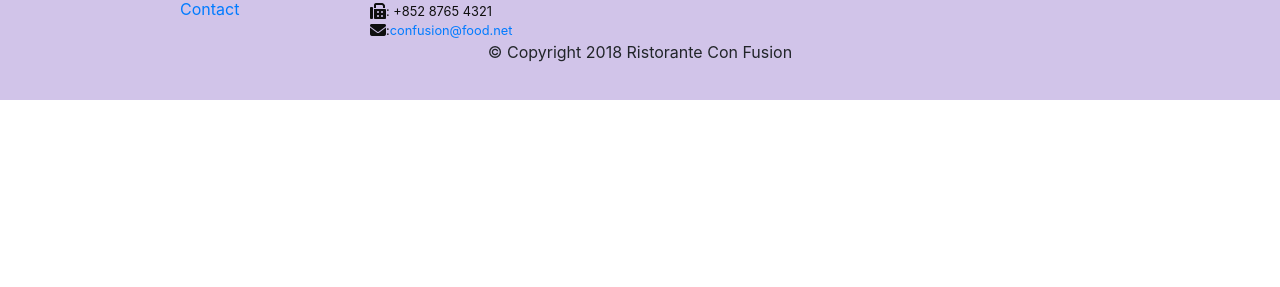
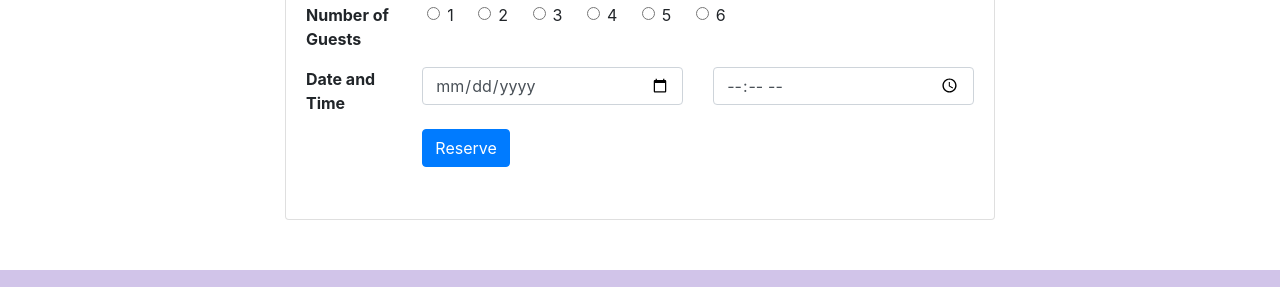
Before and after one commit to s-ghansiala/ConFusion, a website: page index.html in a window 1280 px wide. Shown: the part 1661-1948 px from the top of the page. Before the commit the page ends 1761 px from the top, so only its background shows below. Drawn offline with nearby package versions, Linux system fonts and the light colour scheme.

Commit message:
Assignment2

```diff
--- a/css/styles.css
+++ b/css/styles.css
@@ -35,5 +35,13 @@ body{
 }
 
 .navbar-dark {
-     background-color: #512DA8;
+    background-color: #512DA8;
 }
+
+.BookTable_Margin {
+    margin: 50px 0px 50px 0px;
+}
+
+.BookTable_ButtonSpace{
+    margin:20px;
+}
--- a/index.html
+++ b/index.html
@@ -40,8 +40,11 @@
                     <h1>Ristorante con Fusion</h1>
                     <p>We take inspiration from the World's best cuisines, and create a unique fusion experience. Our lipsmacking creations will tickle your culinary senses!</p>
                 </div>
-                <div class="col-12 col-sm align-self-center">
+                <div class="col-12 col-sm-3 align-self-center">
                     <img src="img/logo.png" class="img-fluid">
+                </div>
+                <div class="col-12 col-sm-3 align-self-center">
+                    <a href="#ReserveTable"><button type="button" class="btn btn-warning">Reserve Table</button></a>
                 </div>
             </div>
         </div>
@@ -73,8 +76,14 @@
                 <h3>This Month's Promotions</h3>
             </div>
             <div class="col col-sm col-md">
-                <h2>Weekend Grand Buffet</h2>
-                <p class="d-none d-sm-block">Featuring mouthwatering combinations with a choice of five different salads, six enticing appetizers, six main entrees and five choicest desserts. Free flowing bubbly and soft drinks. All for just $19.99 per person </p>
+                <div class="media">
+                      <div class="media-body">
+                          <h2>Weekend Grand Buffet <span class="badge badge-danger">NEW</span></h2>
+                          <p class="d-none d-sm-block">Featuring mouthwatering combinations with a choice of five different salads, six enticing appetizers, six main entrees and five choicest desserts. Free flowing bubbly and soft drinks. All for just $19.99 per person </p>
+                      </div>
+                      <img class="d-flex mr-3 img-thumbnail align-self-center"
+                              src="img/buffet.png" alt="Alberto Somayya">
+                </div>
             </div>
         </div>
 
@@ -98,6 +107,64 @@
                 </div>
             </div>
         </div>
+
+        <div class="row justify-content-center BookTable_Margin" id="ReserveTable">
+          <div class="col-12 col-sm-8">
+            <div class="card">
+                  <h3 class="card-header text-white bg-warning">Reserve a Table </h3>
+                  <div class="card-body">
+                      <dl class="row">
+                          <dt class="col-12 col-sm-2 mb-2">Number of Guests</dt>
+                          <dd class="col-12 col-sm-10 form-check mb-2">
+                              <span class="BookTable_ButtonSpace">
+                                  <input class="form-check-input" type="radio" name="Radio1" id="Radio1" value="1">
+                                  <label class="form-check-label" for="Radio1">1</label>
+                              </span>
+                              <span class="BookTable_ButtonSpace">
+                                  <input class="form-check-input" type="radio" name="Radio2" id="Radio2" value="2">
+                                  <label class="form-check-label" for="Radio2">2</label>
+                              </span>
+                              <span class="BookTable_ButtonSpace">
+                                  <input class="form-check-input" type="radio" name="Radio3" id="Radio3" value="3">
+                                  <label class="form-check-label" for="Radio1">3</label>
+                              </span>
+                              <span class="BookTable_ButtonSpace">
+                                  <input class="form-check-input" type="radio" name="Radio4" id="Radio4" value="4">
+                                  <label class="form-check-label" for="Radio1">4</label>
+                              </span>
+                              <span class="BookTable_ButtonSpace">
+                                  <input class="form-check-input" type="radio" name="Radio5" id="Radio5" value="5">
+                                  <label class="form-check-label" for="Radio1">5</label>
+                              </span>
+                              <span class="BookTable_ButtonSpace">
+                                  <input class="form-check-input" type="radio" name="Radio6" id="Radio6" value="6">
+                                  <label class="form-check-label" for="Radio1">6</label>
+                              </span>
+                          </dd>
+                          <dt class="col-12 col-sm-2 mt-2">Date and Time</dt>
+                          <dd class="col-12 col-sm 10 mt-2">
+                              <div class="form-group row">
+                                  <div class="col-12 col-sm-6">
+                                      <input class="form-control" type="date" value="Date" id="Date">
+                                  </div>
+                                  <div class="col-12 col-sm-6">
+                                      <input class="form-control" type="time" value="Time" id="Time">
+                                  </div>
+                              </div>
+                          </dd>
+                          <dt class="mb-0"></dt>
+                          <dd class="col-12 col-sm-10 offset-md-2 mb-0">
+                              <div class="form-group">
+                                  <button type="submit" class="btn btn-primary">Reserve</button>
+                              </div>
+                          </dd>
+                      </dl>
+                  </div>
+              </div>
+          </div>
+        </div>
+
+
     </div>
 
     <footer class="footer">
```
Also changed, not shown: Assignment2_sm_md_lg_xl.png (added), Assignment2_xs.png (added).
